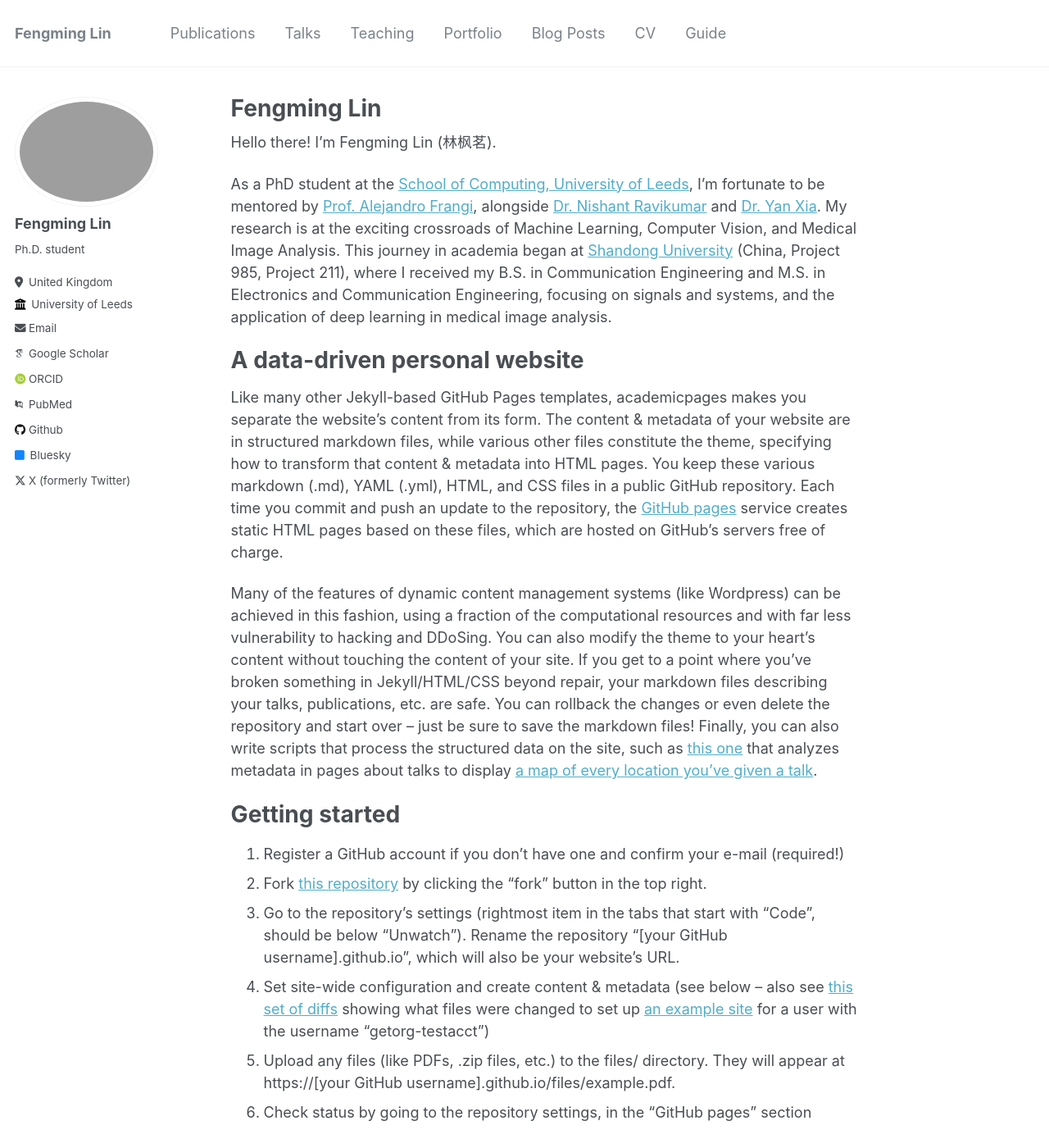
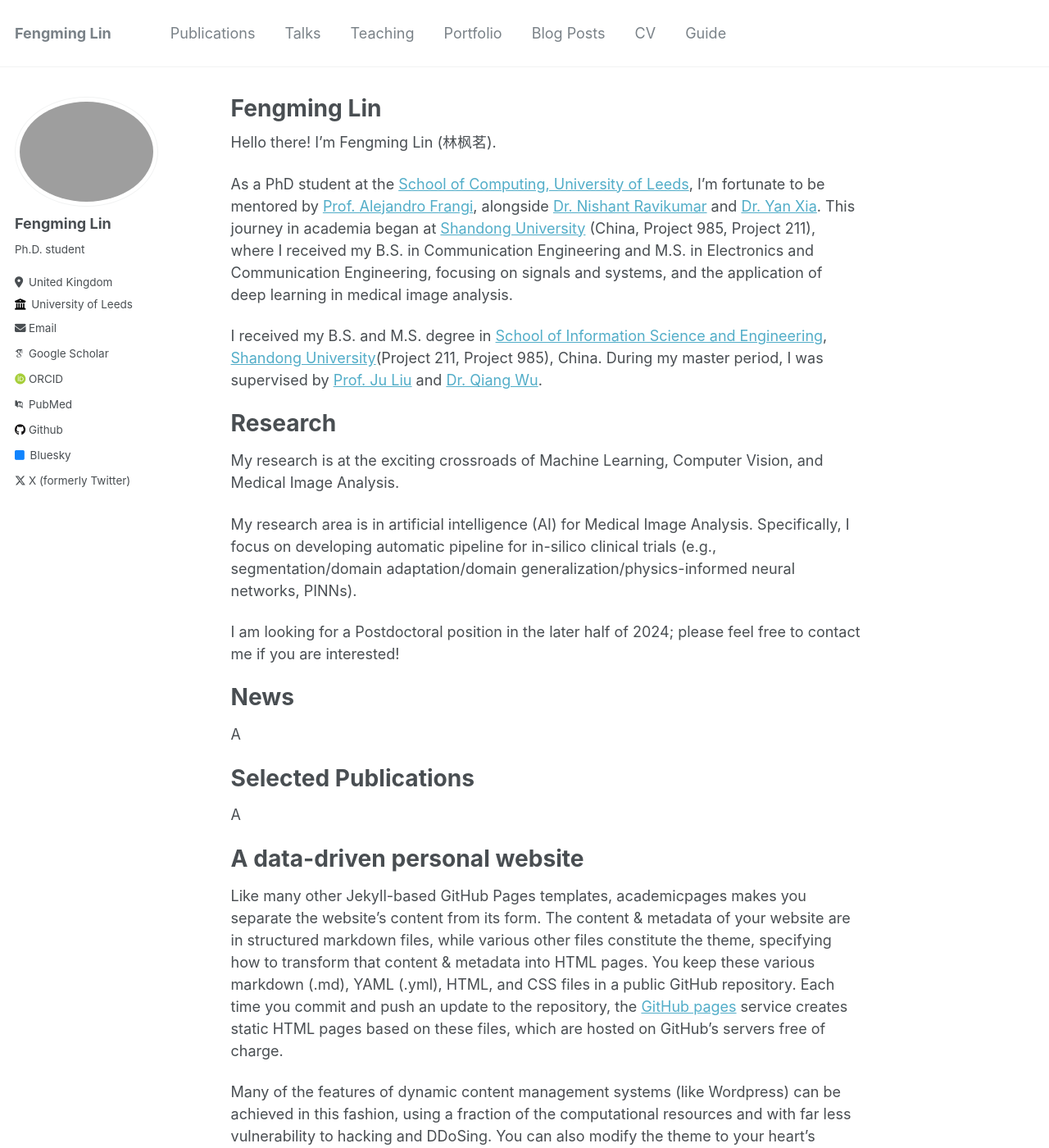
Before and after one commit to fmlinks/fmlinks.github.io, a Jekyll site: the page built from _pages/about.md, in a window 1280 px wide and 1400 px high. Shown: the whole window at 82% size. Built offline with Jekyll 4.4.1, drawn with Linux system fonts in a browser that asks for light colours; some web fonts are replaced.

Commit message:
Update about.md

```diff
--- a/_pages/about.md
+++ b/_pages/about.md
@@ -9,13 +9,35 @@
 
 Hello there! I'm Fengming Lin (林枫茗).
 
-As a PhD student at the [School of Computing, University of Leeds](https://eps.leeds.ac.uk/computing), I'm fortunate to be mentored by [Prof. Alejandro Frangi](https://research.manchester.ac.uk/en/persons/alejandro-frangi), alongside [Dr. Nishant Ravikumar](https://eps.leeds.ac.uk/computing/staff/1846/dr-nishant-ravikumar) and [Dr. Yan Xia](https://www.yannxia.com/). My research is at the exciting crossroads of Machine Learning, Computer Vision, and Medical Image Analysis.  This journey in academia began at [Shandong University](https://www.en.sdu.edu.cn/) (China, Project 985, Project 211), where I received my B.S. in Communication Engineering and M.S. in Electronics and Communication Engineering, focusing on signals and systems, and the application of deep learning in medical image analysis.
+As a PhD student at the [School of Computing, University of Leeds](https://eps.leeds.ac.uk/computing), I'm fortunate to be mentored by [Prof. Alejandro Frangi](https://research.manchester.ac.uk/en/persons/alejandro-frangi), alongside [Dr. Nishant Ravikumar](https://eps.leeds.ac.uk/computing/staff/1846/dr-nishant-ravikumar) and [Dr. Yan Xia](https://www.yannxia.com/).
+This journey in academia began at [Shandong University](https://www.en.sdu.edu.cn/) (China, Project 985, Project 211), where I received my B.S. in Communication Engineering and M.S. in Electronics and Communication Engineering, focusing on signals and systems, and the application of deep learning in medical image analysis.
+
+I received my B.S. and M.S. degree in [School of Information Science and Engineering](https://www.ise.sdu.edu.cn/), [Shandong University](https://www.en.sdu.edu.cn/)(Project 211, Project 985), China. During my master period, I was supervised by [Prof. Ju Liu](https://brain.sdu.edu.cn/en/info/1090/1163.htm) and [Dr. Qiang Wu](https://brain.sdu.edu.cn/en/info/1090/1115.htm).
+
+Research
+======
+My research is at the exciting crossroads of Machine Learning, Computer Vision, and Medical Image Analysis.
+
+My research area is in artificial intelligence (AI) for Medical Image Analysis. Specifically, I focus on developing automatic pipeline for in-silico clinical trials (e.g., segmentation/domain adaptation/domain generalization/physics-informed neural networks, PINNs).
+
+I am looking for a Postdoctoral position in the later half of 2024; please feel free to contact me if you are interested!
+
+News
+======
+A
+
+Selected Publications
+======
+A
 
 A data-driven personal website
 ======
 Like many other Jekyll-based GitHub Pages templates, academicpages makes you separate the website's content from its form. The content & metadata of your website are in structured markdown files, while various other files constitute the theme, specifying how to transform that content & metadata into HTML pages. You keep these various markdown (.md), YAML (.yml), HTML, and CSS files in a public GitHub repository. Each time you commit and push an update to the repository, the [GitHub pages](https://pages.github.com/) service creates static HTML pages based on these files, which are hosted on GitHub's servers free of charge.
 
 Many of the features of dynamic content management systems (like Wordpress) can be achieved in this fashion, using a fraction of the computational resources and with far less vulnerability to hacking and DDoSing. You can also modify the theme to your heart's content without touching the content of your site. If you get to a point where you've broken something in Jekyll/HTML/CSS beyond repair, your markdown files describing your talks, publications, etc. are safe. You can rollback the changes or even delete the repository and start over -- just be sure to save the markdown files! Finally, you can also write scripts that process the structured data on the site, such as [this one](https://github.com/academicpages/academicpages.github.io/blob/master/talkmap.ipynb) that analyzes metadata in pages about talks to display [a map of every location you've given a talk](https://academicpages.github.io/talkmap.html).
+
+
+
 
 Getting started
 ======
```
